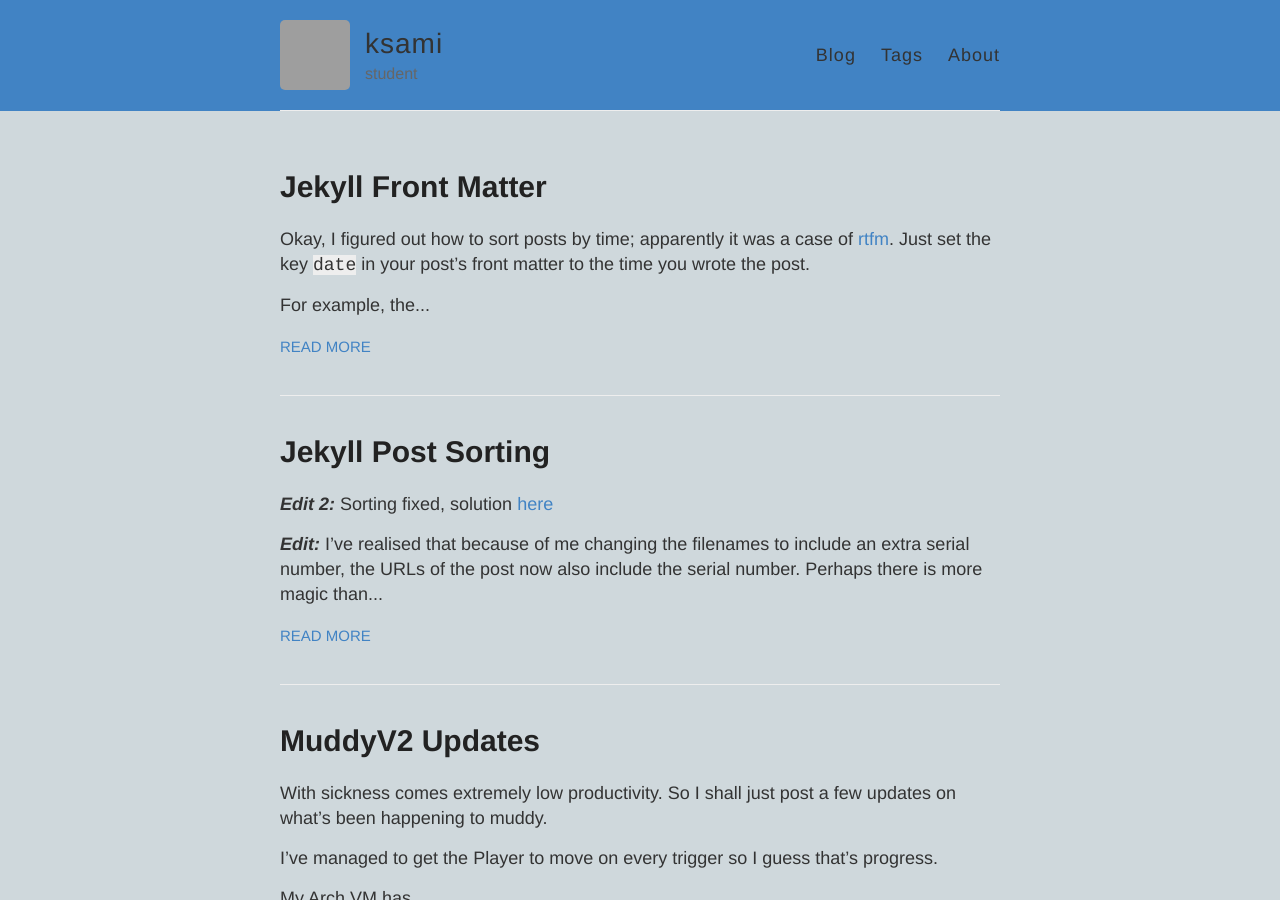
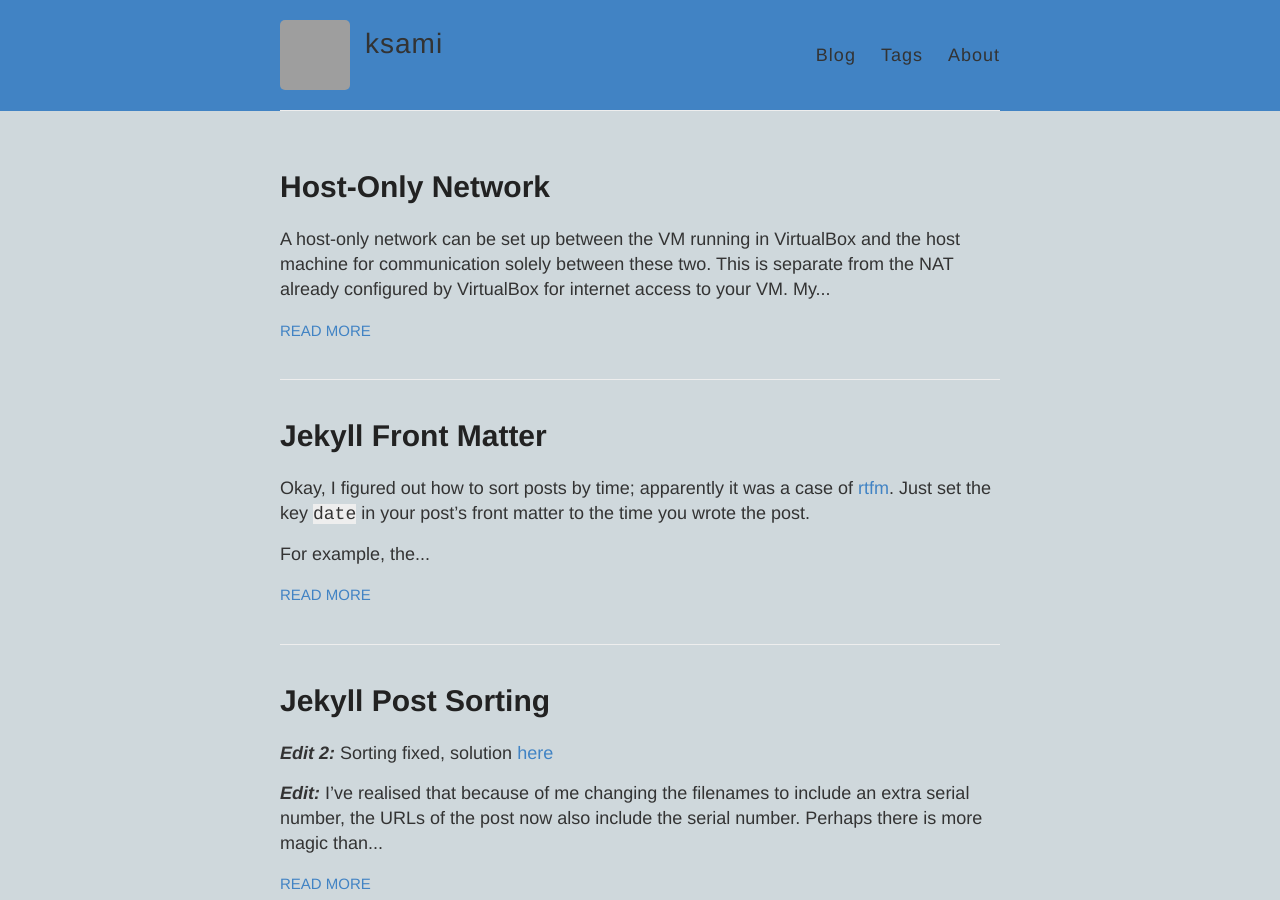
Before and after one commit to ksami/ksami.github.io, a Jekyll site: the page built from index.html, in a window 1280 px wide and 900 px high. Built offline with Jekyll 4.4.1, drawn with Linux system fonts in a browser that asks for light colours; Markdown is read by kramdown in place of the engine named in the settings; comment, search, counter and statistics services are not loaded; part of the change alters nothing that is shown; grey boxes are pictures that could not be loaded.

Commit message:
new post

````diff
--- a/_config.yml
+++ b/_config.yml
@@ -6,7 +6,7 @@
 name: ksami
 
 # Short bio or description (displayed in the header)
-description: student
+description:
 
 # URL of your avatar or profile pic (you could use your GitHub profile pic)
 avatar: https://avatars1.githubusercontent.com/u/2187904?v=3&s=96
--- /dev/null
+++ b/_posts/2015-02-09-Host-Only-Network.md
@@ -0,0 +1,38 @@
+---
+layout: post
+date: 2015-02-09 22:27:00
+title: Host-Only Network
+tags: [Arch, Linux, network, VirtualBox, VM, Windows]
+---
+
+A host-only network can be set up between the VM running in VirtualBox and the host machine for communication solely between these two. This is separate from the NAT already configured by VirtualBox for internet access to your VM. My setup is a Win8 host running ArchLinux.
+
+Firstly, in VirtualBox Manager, go to your machine's settings > Network > Adapter 2 and enable it as a host-only network adapter.
+
+![hostonlynetwork1](../../../images/hostonlynetwork1.png)
+
+Open up a Command Prompt on Windows (Win+R, "cmd", Enter) and run the `ipconfig` command. Look for `Ethernet adapter VirtualBox Host-Only Network` in the output of the command and take note of the IPv4 address:
+
+```
+Ethernet adapter VirtualBox Host-Only Network:
+
+   Connection-specific DNS Suffix  . :
+   Link-local IPv6 Address . . . . . : fe80::d972:6a24:3004:c2ae%8
+   IPv4 Address. . . . . . . . . . . : 192.168.56.1
+   Subnet Mask . . . . . . . . . . . : 255.255.255.0
+   Default Gateway . . . . . . . . . :
+```
+
+Start up Arch, use `ip addr` or `ifconfig` to check for the new network adapter's name, it will be the one with a `DOWN` flag; in my case it's `enp0s8`.
+
+Then create a new network profile `sudo nano /etc/netctl/hostonly_network` with the following contents; __replacing__ `enp0s8` with your network adapter's name and `Address` with an IPv4 address in the same domain as the one you obtained in the `ipconfig` step:
+
+```
+Description='VirtualBox Host-Only Network'
+Interface=enp0s8
+Connection=ethernet
+IP=static
+Address=('192.168.56.2/24')
+```
+
+Finally, use `sudo netctl enable hostonly_network` to enable the new network profile and `reboot` your machine. Once your machine is up, test the network by pinging the IP address you entered into the network profile, *not* the one you obtained using `ipconfig`. If all goes well, you can continue on to start fileservers or SSH on the VM. I will be detailing the steps for SSH and the Samba fileserver next time.
````
Also changed, not shown: images/hostonlynetwork1.png (added).
